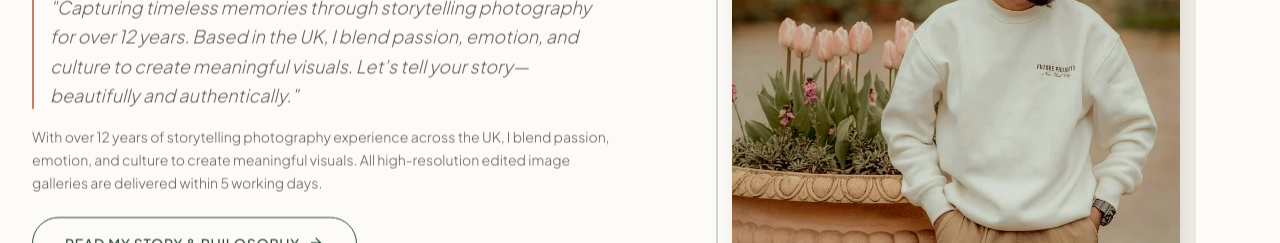
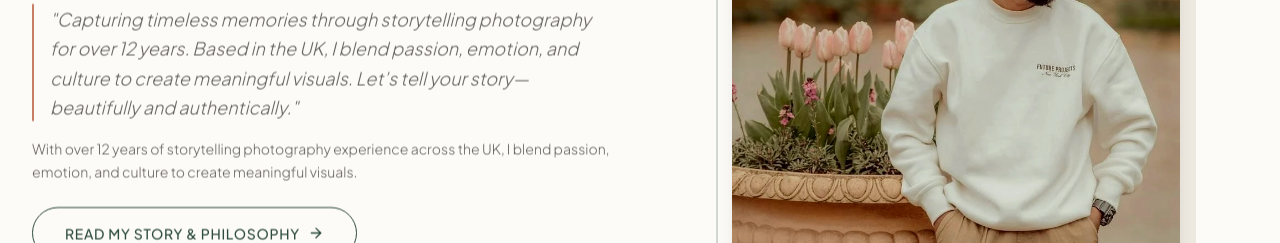
Before and after one commit to hashirR786/wed_planner, a React (Vite) app: page / in a window 1280 px wide. Shown: the part 2340-2583 px from the top of the page. Built offline with nearby package versions, Linux system fonts and the light colour scheme.

Commit message:
Remove delivery guarantee sentence from Meet Arun section paragraph on home page

```diff
--- a/src/components/home/MeetPlanner.tsx
+++ b/src/components/home/MeetPlanner.tsx
@@ -35,7 +35,7 @@ export const MeetPlanner: React.FC<MeetPlannerProps> = ({ onNavigate }) => {
               </p>
 
               <p className="text-sm text-[#65605C] font-light leading-relaxed mt-4">
-                With over 12 years of storytelling photography experience across the UK, I blend passion, emotion, and culture to create meaningful visuals. All high-resolution edited image galleries are delivered within 5 working days.
+                With over 12 years of storytelling photography experience across the UK, I blend passion, emotion, and culture to create meaningful visuals.
               </p>
 
               <div className="pt-6">
```
